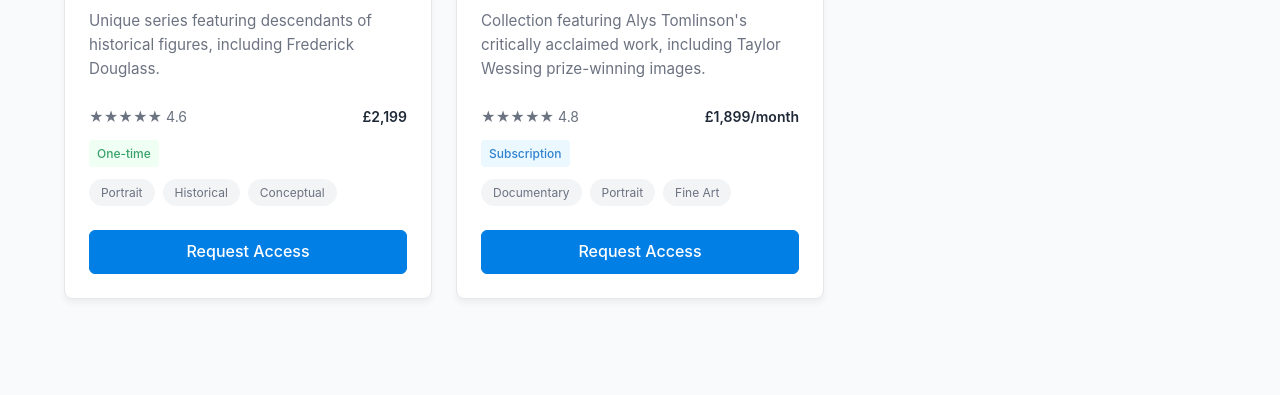
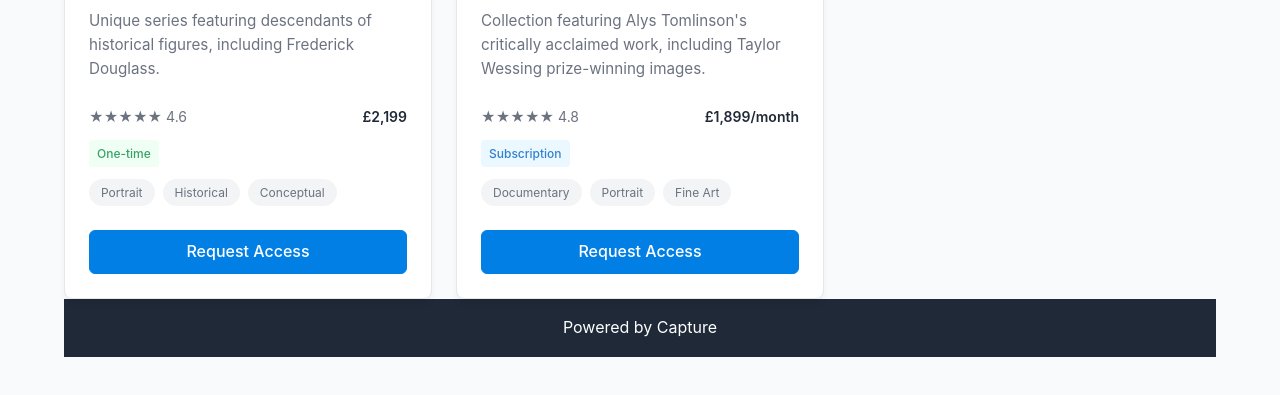
Before and after one commit to tammyyang/datamart-mockup-aop, a plain HTML site: page index.html in a window 1280 px wide. Shown: the part 1630-2025 px from the top of the page. Drawn offline with Linux system fonts and the light colour scheme; files whose address does not match are found by name.

Commit message:
Add footer to show 'Powered by Capture'
---

For more details, open the [Copilot Workspace session](https://copilot-workspace.githubnext.com/tammyyang/datamart-mockup-aop?shareId=XXXX-XXXX-XXXX-XXXX).

```diff
--- a/index.html
+++ b/index.html
@@ -44,6 +44,12 @@
         <div class="loading">Loading datasets...</div>
     </div>
 
+    <footer class="footer">
+        <div class="footer-content">
+            <p>Powered by Capture</p>
+        </div>
+    </footer>
+
     <script src="collections.js"></script>
 </body>
 </html>
--- a/styles.css
+++ b/styles.css
@@ -410,3 +410,21 @@ footer {
     color: #e53e3e;
     font-style: italic;
 }
+
+.footer {
+    background-color: var(--dark-text);
+    color: var(--white);
+    padding: 1rem 0;
+    text-align: center;
+}
+
+.footer-content {
+    max-width: 1200px;
+    margin: 0 auto;
+    padding: 0 1.5rem;
+}
+
+.footer p {
+    font-size: 1rem;
+    color: var(--white);
+}
```
